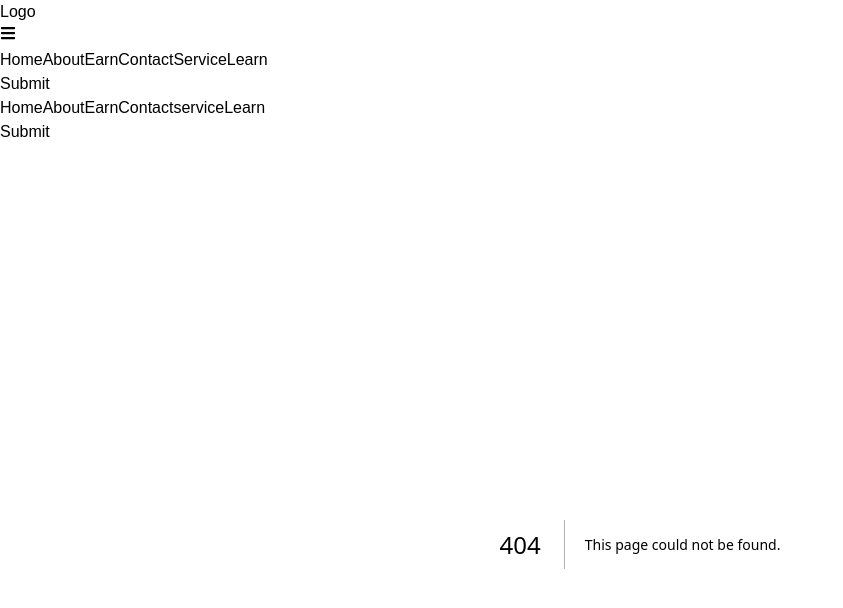
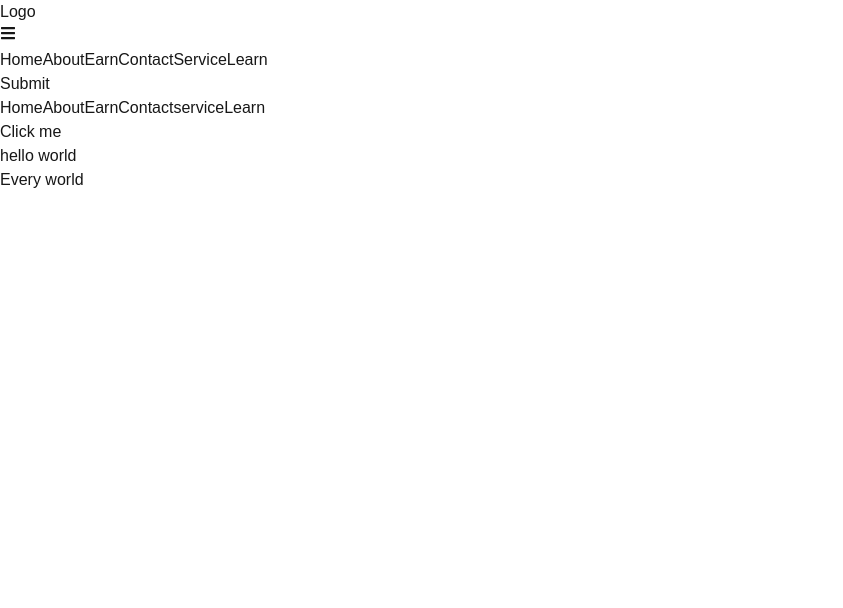
Before and after one commit to mnosumon/nextjs-practice, a Next.js app: page /dynamic in a window 1280 px wide. Before the commit this address had no page. Shown: the top 608 px of the page, without its empty margins (0-843 px from the left). Built offline with nearby package versions, Linux system fonts and the light colour scheme.

Commit message:
daynamic route

```diff
--- a/src/app/catchAllSigment/page.jsx
+++ b/src/app/catchAllSigment/page.jsx
@@ -1,6 +1,6 @@
 import React from "react";
 
-const page = () => {
+const Footer = () => {
   return (
     <div>
       <h1>footer</h1>
@@ -8,4 +8,4 @@ const page = () => {
   );
 };
 
-export default page;
+export default Footer;
--- a/src/app/components/Index.jsx
+++ b/src/app/components/Index.jsx
@@ -1,13 +1,14 @@
 "use client";
 import Link from "next/link";
-import { usePathname } from "next/navigation";
+import { usePathname, useRouter } from "next/navigation";
+
 import { useState } from "react";
 import { FaBars, FaTimes } from "react-icons/fa";
 
 const Navbar = () => {
   const [open, setOpen] = useState(false);
   const location = usePathname();
-
+  const router = useRouter();
   return (
     <nav className="bg-stone-300 relative">
       <div className="flex items-center justify-around md:justify-between w-[90%] mx-auto py-4">
@@ -64,7 +65,10 @@ const Navbar = () => {
             Learn
           </Link>
         </ul>
-        <button className="hidden md:block bg-orange-500 text-white py-2 px-4 rounded hover:bg-orange-600">
+        <button
+          onClick={() => router.push("/about")}
+          className="hidden md:block bg-orange-500 text-white py-2 px-4 rounded hover:bg-orange-600"
+        >
           Submit
         </button>
 
@@ -103,9 +107,13 @@ const Navbar = () => {
               Learn
             </Link>
             <div>
-              <button className="bg-orange-500 text-white py-2 px-4 rounded hover:bg-orange-600">
+              {/* <button
+                onClick={() => navigate.push("/userList")}
+                className="bg-orange-500 text-white py-2 px-4 rounded hover:bg-orange-600"
+              >
                 Submit
-              </button>
+              </button> */}
+              <button type="button">Click me</button>
             </div>
           </ul>
         </div>
--- /dev/null
+++ b/src/app/dynamic/page.jsx
@@ -0,0 +1,33 @@
+import Link from "next/link";
+import React from "react";
+
+const Dn = () => {
+  const arr = [
+    {
+      id: "01",
+      title: "hello world",
+      description: "loraem loreanm koean lorean loran",
+    },
+    {
+      id: "02",
+      title: "Every world",
+      description:
+        "loraem loreanm koean lorean loran loraem loreanm koean lorean loran",
+    },
+  ];
+  return (
+    <div>
+      <ul>
+        {arr.map((item) => (
+          <div className="">
+            <li key={item.id}>
+              <Link href={`/about/${item.id}`}>{item.title}</Link>
+            </li>
+          </div>
+        ))}
+      </ul>
+    </div>
+  );
+};
+
+export default Dn;
```
Also changed, not shown: src/app/about/page.jsx (+6 -1 lines), src/app/dynamic/[id]/page.jsx (added, +12 -0 lines).
